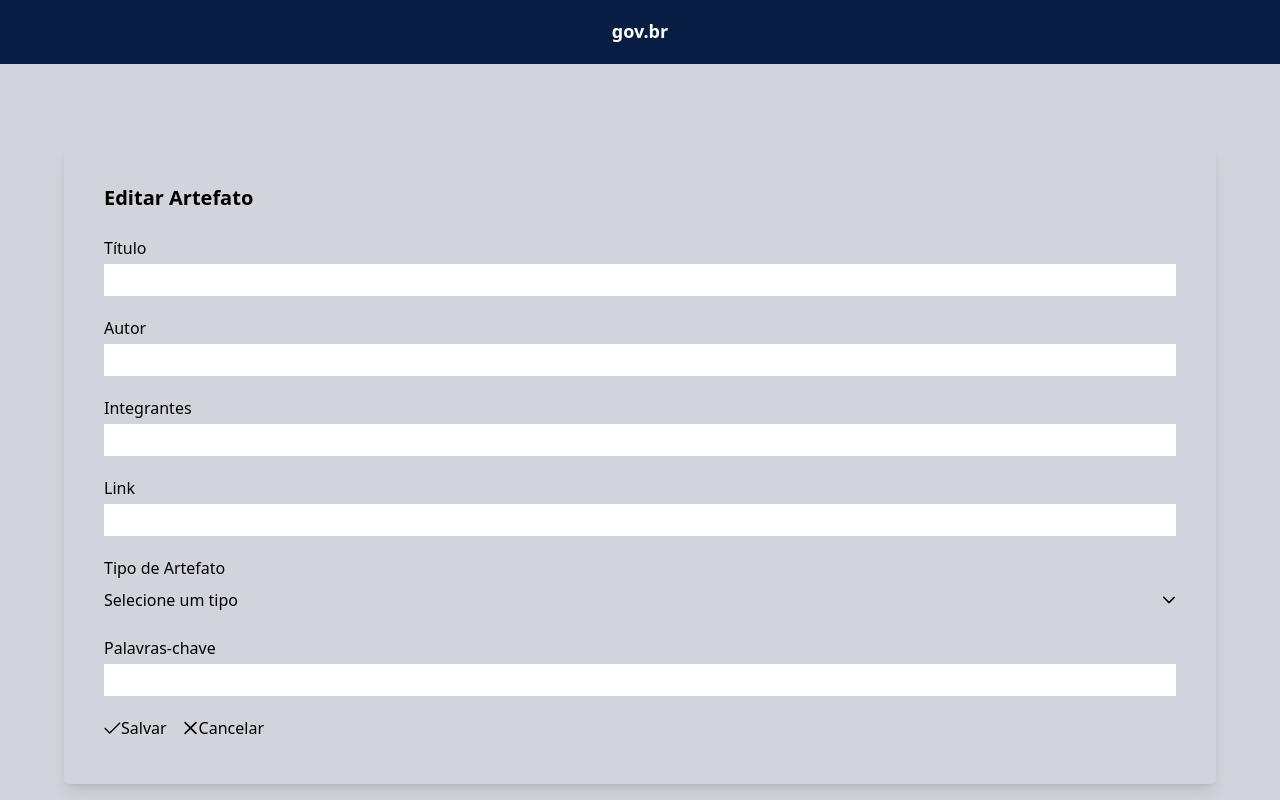
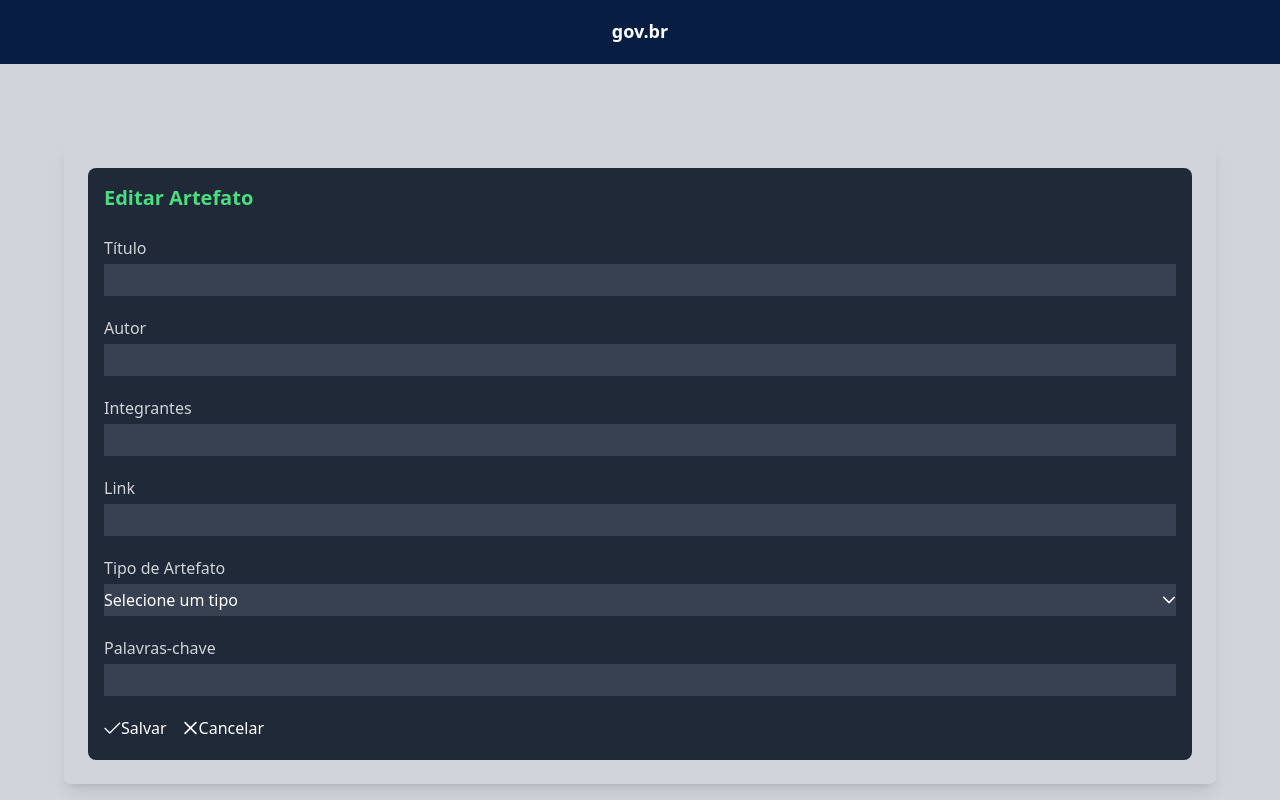
Before and after one commit to GUGALU/projeto-integrador-front, a Next.js app: page /pages/crud in a window 1280 px wide. Shown: the top 800 px of the page. Built offline with nearby package versions, Linux system fonts and the light colour scheme.

Commit message:
adicionando a funcionalidade de edição, porem ainda incompleta

```diff
--- a/app/components/crud/CRUD.jsx
+++ b/app/components/crud/CRUD.jsx
@@ -1,4 +1,5 @@
-// Crud.js
+"use client";
+
 import React, { useState, useEffect } from "react";
 import { InputText } from "primereact/inputtext";
 import { Button } from "primereact/button";
@@ -49,14 +50,13 @@ export default function Crud({ artefatoParaEditar, fecharDialog }) {
   const handleSaveArtefato = () => {
     if (artefato.titulo && artefato.autor && artefato.link && artefato.tipo) {
       if (artefatoParaEditar) {
-        ArtefatoService.atualizarArtefato(artefato); // Atualiza o artefato existente
+        ArtefatoService.atualizarArtefato(artefato);
       } else {
         ArtefatoService.adicionarArtefato({ ...artefato, id: Date.now() });
       }
       setArtefatos(ArtefatoService.getArtefatos());
       setMensagemSucesso("Salvo com sucesso!");
-
-      fecharDialog(); // Fecha o dialog após salvar
+      fecharDialog();
     }
   };
 
@@ -69,7 +69,7 @@ export default function Crud({ artefatoParaEditar, fecharDialog }) {
       tipo: null,
       palavrasChave: "",
     });
-    fecharDialog(); // Fecha o dialog ao cancelar
+    fecharDialog();
   };
 
   const tiposArtefato = [
@@ -80,75 +80,76 @@ export default function Crud({ artefatoParaEditar, fecharDialog }) {
   ];
 
   return (
-    <div className="p-4 w-full">
-      <h2 className="text-xl font-semibold mb-5">Editar Artefato</h2>
+    <div className="p-4 w-full bg-gray-800 text-white rounded-lg">
+      <h2 className="text-xl font-semibold mb-5 text-green-400">Editar Artefato</h2>
 
       {mensagemSucesso && <p className="text-green-500 mb-3">{mensagemSucesso}</p>}
 
       <div className="mb-4">
-        <label htmlFor="titulo">Título</label>
+        <label htmlFor="titulo" className="text-gray-300">Título</label>
         <InputText
           id="titulo"
           name="titulo"
           value={artefato.titulo}
           onChange={handleInputChange}
-          className="w-full"
+          className="w-full bg-gray-700 text-white"
         />
       </div>
 
       <div className="mb-4">
-        <label htmlFor="autor">Autor</label>
+        <label htmlFor="autor" className="text-gray-300">Autor</label>
         <InputText
           id="autor"
           name="autor"
           value={artefato.autor}
           onChange={handleInputChange}
-          className="w-full"
+          className="w-full bg-gray-700 text-white"
         />
       </div>
 
       <div className="mb-4">
-        <label htmlFor="integrantes">Integrantes</label>
+        <label htmlFor="integrantes" className="text-gray-300">Integrantes</label>
         <InputText
           id="integrantes"
           name="integrantes"
           value={artefato.integrantes}
           onChange={handleInputChange}
-          className="w-full"
+          className="w-full bg-gray-700 text-white"
         />
       </div>
 
       <div className="mb-4">
-        <label htmlFor="link">Link</label>
+        <label htmlFor="link" className="text-gray-300">Link</label>
         <InputText
           id="link"
           name="link"
           value={artefato.link}
           onChange={handleInputChange}
-          className="w-full"
+          className="w-full bg-gray-700 text-white"
         />
       </div>
 
       <div className="mb-4">
-        <label htmlFor="tipo">Tipo de Artefato</label>
+        <label htmlFor="tipo" className="text-gray-300">Tipo de Artefato</label>
         <Dropdown
           id="tipo"
           value={artefato.tipo}
           options={tiposArtefato}
           onChange={handleDropdownChange}
           placeholder="Selecione um tipo"
-          className="w-full"
+          className="w-full bg-gray-700 text-white"
+          panelStyle={{ backgroundColor: '#1F2937', color: '#D1D5DB', boxShadow: '0 4px 8px rgba(0, 0, 0, 0.5)' }}
         />
       </div>
 
       <div className="mb-4">
-        <label htmlFor="palavrasChave">Palavras-chave</label>
+        <label htmlFor="palavrasChave" className="text-gray-300">Palavras-chave</label>
         <InputText
           id="palavrasChave"
           name="palavrasChave"
           value={artefato.palavrasChave}
           onChange={handleInputChange}
-          className="w-full"
+          className="w-full bg-gray-700 text-white"
         />
       </div>
 
--- a/app/components/searchCard/searchCard.jsx
+++ b/app/components/searchCard/searchCard.jsx
@@ -1,4 +1,3 @@
-// SearchCard.js
 import React, { useState, useEffect } from "react";
 import { Button } from "primereact/button";
 import { Dialog } from "primereact/dialog";
@@ -16,27 +15,32 @@ export default function SearchCard() {
   }, []);
 
   const openDialog = (projeto) => {
-    setArtefatoSelecionado(projeto); // Seleciona o artefato para edição
+    setArtefatoSelecionado(projeto);
     setIsDialogVisible(true);
   };
 
   const closeDialog = () => setIsDialogVisible(false);
 
   return (
-    <div className="w-full">
+    <div className="w-full bg-[#071D41] p-6 rounded-lg">
       <div>
         {projetos.map((projeto, index) => (
-          <div key={index} className="p-card shadow-lg rounded-lg p-6 w-10/12 mx-auto bg-gray-50 border border-gray-300 mb-4">
-            <h2 className="text-2xl font-bold text-gray-800 mb-4">{projeto.titulo}</h2>
-            <p className="text-sm text-gray-600 mb-6">{projeto.descricao}</p>
+          <div key={index} className="p-card shadow-lg rounded-lg p-6 w-10/12 mx-auto bg-gray-700 border border-gray-600 mb-4">
+            <h2 className="text-2xl font-bold text-green-300 mb-4">{projeto.titulo}</h2>
+            <p className="text-sm text-gray-300 mb-6">{projeto.descricao}</p>
 
             <div className="flex justify-between">
               <Button
                 onClick={() => openDialog(projeto)}
                 icon="pi pi-pencil"
-                className="bg-green-800 text-white text-sm px-0.5 py-0.5 rounded-full"
+                className="bg-green-500 text-white text-sm px-0.5 py-0.5 rounded-full"
               />
-              <Dialog visible={isDialogVisible} modal onHide={closeDialog}>
+              <Dialog
+                visible={isDialogVisible}
+                modal
+                onHide={closeDialog}
+                style={{ backgroundColor: '#1F2937', boxShadow: '0 4px 8px rgba(0, 0, 0, 0.5)', color: '#D1D5DB', zIndex: 1050 }}
+              >
                 <Crud artefatoParaEditar={artefatoSelecionado} fecharDialog={closeDialog} />
               </Dialog>
             </div>
```
